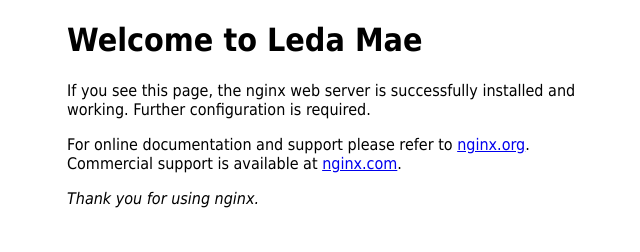
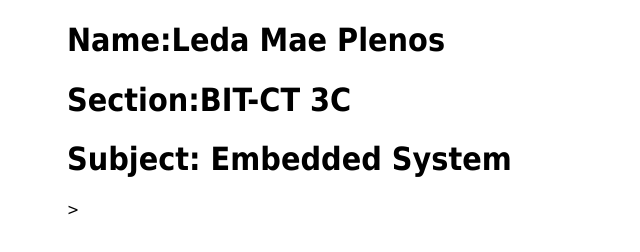
Before and after one commit to ledamaeplenos/html, a plain HTML site: page index.html in a window 1280 px wide. Shown: the whole page, without its empty margins (293-933 px from the left). Drawn offline with Linux system fonts and the light colour scheme.

Commit message:
this is my first commit

```diff
--- a/index.html
+++ b/index.html
@@ -9,15 +9,18 @@
 </style>
 </head>
 <body>
-<h1>Welcome to Leda Mae</h1>
-<p>If you see this page, the nginx web server is successfully installed and
-working. Further configuration is required.</p>
+<h1>Name:Leda Mae Plenos </h1>
+<h1>Section:BIT-CT 3C </h1>
+<h1>Subject: Embedded System</h1>
 
-<p>For online documentation and support please refer to
-<a href="http://nginx.org/">nginx.org</a>.<br/>
-Commercial support is available at
-<a href="http://nginx.com/">nginx.com</a>.</p>
 
-<p><em>Thank you for using nginx.</em></p>
+
+
+
+
+
+
+
+>
 </body>
 </html>
```
Also changed, not shown: index.html .txt (added).
